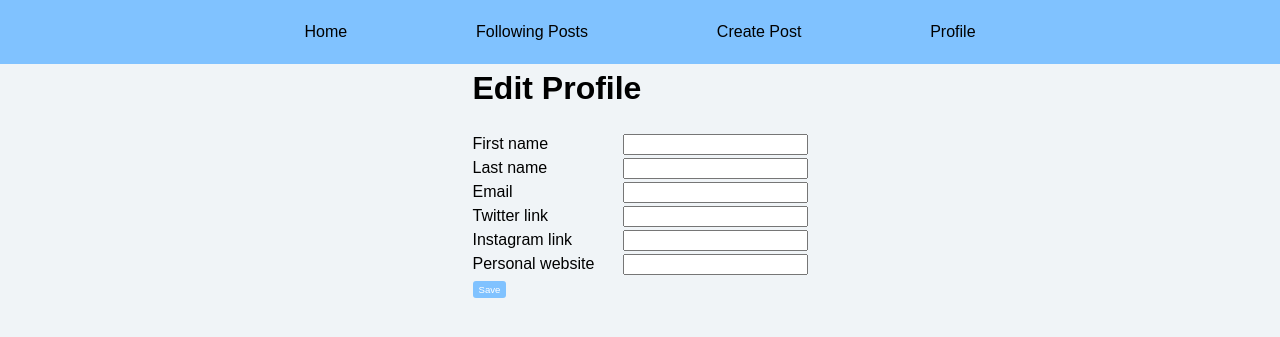
After one commit to omatthew-tech/SocialMedia, a Django app: page /edit/ in a window 1280 px wide. The commit adds this page. Shown: the top 337 px of the page. Run offline with Django 4.2, Linux system fonts and the light colour scheme; a user stored in the database is signed in; data comes from the database, SQL or seed files in the repository; both versions use the stored data as it was after the commit.

Commit message:
edit profile

```diff
--- a/myapp/forms.py
+++ b/myapp/forms.py
@@ -1,5 +1,5 @@
 from django import forms
-from .models import Post, Comment
+from .models import Post, Comment, Profile
 
 class PostForm(forms.ModelForm):
     class Meta:
@@ -10,3 +10,8 @@ class CommentForm(forms.ModelForm):
     class Meta:
         model = Comment
         fields = ('text',)
+
+class ProfileForm(forms.ModelForm):
+    class Meta:
+        model = Profile
+        fields = ('first_name', 'last_name', 'email', 'twitter_link', 'instagram_link', 'personal_website')
--- a/myapp/models.py
+++ b/myapp/models.py
@@ -34,3 +34,12 @@ class Follow(models.Model):
     user = models.ForeignKey(User, on_delete=models.CASCADE, related_name='following', related_query_name='follower')
     followed_user = models.ForeignKey(User, on_delete=models.CASCADE, related_name='followers', related_query_name='followed')
     created_at = models.DateTimeField(auto_now_add=True)
+
+class Profile(models.Model):
+    user = models.OneToOneField(User, on_delete=models.CASCADE)
+    first_name = models.CharField(max_length=30, null=True, blank=True)
+    last_name = models.CharField(max_length=30, null=True, blank=True)
+    email = models.EmailField(null=True, blank=True)
+    twitter_link = models.URLField(null=True, blank=True)
+    instagram_link = models.URLField(null=True, blank=True)
+    personal_website = models.URLField(null=True, blank=True)
--- a/myapp/static/css/styles.css
+++ b/myapp/static/css/styles.css
@@ -102,3 +102,96 @@ form button {
   gap: 5px; /* Decrease space between button and span */
   margin: 0;
 }
+
+.eye-container {
+  display: flex;
+  justify-content: center;
+  align-items: center;
+  height: 60vh;
+}
+
+.eye {
+  position: relative;
+  width: 100px;
+  height: 100px;
+  background-color: white;
+  border: 2px solid black;
+  border-radius: 50%;
+}
+
+.pupil {
+  position: absolute;
+  width: 30px;
+  height: 30px;
+  background-color: black;
+  border-radius: 50%;
+  top: 35%;
+  left: 35%;
+}
+
+.help-text {
+  font-size: 0.8em;
+  color: #666;
+  display: block;
+  margin-bottom: 0.5rem;
+}
+
+.error {
+  font-size: 0.8em;
+  color: #ff0000;
+  display: block;
+  margin-bottom: 0.5rem;
+}
+
+.field-container {
+  display: flex;
+  align-items: center;
+}
+
+.field-container label {
+  width: 150px; /* Adjust this value based on the maximum width you want for the labels */
+}
+
+.form-group input {
+  flex-grow: 1;
+}
+
+
+/* Add the following CSS rules to your styles.css file */
+
+.dropdown {
+  position: relative;
+  display: inline-block;
+}
+
+.dropdown-toggle {
+  cursor: pointer;
+}
+
+.dropdown-menu {
+  display: none;
+  position: absolute;
+  background-color: #f9f9f9;
+  min-width: 160px;
+  box-shadow: 0px 8px 16px 0px rgba(0,0,0,0.2);
+  z-index: 1;
+}
+
+.dropdown-menu a {
+  color: black;
+  padding: 12px 16px;
+  text-decoration: none;
+  display: block;
+}
+
+.dropdown-menu a:hover {
+  background-color: #f1f1f1;
+}
+
+.dropdown:hover .dropdown-menu {
+  display: block;
+}
+
+.dropdown:hover .dropdown-toggle {
+  background-color: #3e8e41;
+}
--- /dev/null
+++ b/myapp/static/js/main.js
@@ -0,0 +1,22 @@
+function getRandomPosition() {
+    const min = 25;
+    const max = 60;
+    return {
+      x: Math.floor(Math.random() * (max - min) + min) + '%',
+      y: Math.floor(Math.random() * (max - min) + min) + '%',
+    };
+  }
+
+  function animateEye() {
+    const pupil = document.querySelector('.pupil');
+    if (pupil) {
+      const newPosition = getRandomPosition();
+      pupil.style.top = newPosition.y;
+      pupil.style.left = newPosition.x;
+    }
+  }
+
+  // If the user is not logged in, start the eye animation
+  if (!document.querySelector('body').classList.contains('logged-in')) {
+    setInterval(animateEye, 2000);
+  }
--- a/myapp/templates/base.html
+++ b/myapp/templates/base.html
@@ -8,19 +8,40 @@
 <body>
     <header>
         <nav>
+          {% if user.is_authenticated %}
             <a href="{% url 'home' %}">Home</a>
-            {% if user.is_authenticated %}
-                <a href="{% url 'create_post' %}">Create Post</a>
-                <a href="{% url 'logout' %}">Logout</a>
-            {% else %}
-                <a href="{% url 'signup' %}">Signup</a>
-                <a href="{% url 'login' %}">Login</a>
-            {% endif %}
+            <a href="{% url 'following_posts' %}">Following Posts</a>
+            <a href="{% url 'create_post' %}">Create Post</a>
+            <div class="dropdown">
+                <a href="#" class="dropdown-toggle">Profile</a>
+                <div class="dropdown-menu">
+                    <a href="{% url 'edit_profile' %}">Edit</a>
+
+                    <a href="{% url 'logout' %}">Logout</a>
+                </div>
+            </div>
+          {% else %}
+            <a href="{% url 'login' %}" class="btn btn-primary">Login</a>
+            <a href="{% url 'signup' %}" class="btn btn-primary">Sign up</a>
+          {% endif %}
         </nav>
     </header>
     <main>
+        {% block eye_animation %}
+        {% if not user.is_authenticated %}
+        <div class="eye-container">
+            <div class="eye">
+                <div class="pupil"></div>
+            </div>
+        </div>
+        {% endif %}
+        {% endblock %}
+
+
         {% block content %}
         {% endblock %}
     </main>
+
+    <script src="{% static 'js/main.js' %}"></script>
 </body>
 </html>
--- /dev/null
+++ b/myapp/templates/edit_profile.html
@@ -0,0 +1,40 @@
+{% extends 'base.html' %}
+
+{% block content %}
+    <h1>Edit Profile</h1>
+    <form method="post">
+        {% csrf_token %}
+        <div class="form-group">
+            {% for field in form %}
+                <div class="field-container">
+                    <label for="{{ field.auto_id }}">{{ field.label }}</label>
+                    {{ field }}
+                </div>
+            {% endfor %}
+        </div>
+        <button type="submit">Save</button>
+    </form>
+{% endblock %}
+
+
+{% block extra_css %}
+
+
+<style>
+
+
+    .field-container {
+    display: flex;
+    align-items: center;
+}
+
+.field-container label {
+    width: 150px; /* Adjust this value based on the maximum width you want for the labels */
+}
+
+.form-group input {
+    flex-grow: 1;
+}
+
+</style>
+{% endblock %}
--- a/myapp/urls.py
+++ b/myapp/urls.py
@@ -16,4 +16,5 @@ urlpatterns = [
     path('unfollow/<str:username>/', views.unfollow_user, name='unfollow_user'),
     path('following_posts/', views.following_posts, name='following_posts'),
     path('profile/<str:username>/', views.profile, name='profile'),
+    path('edit/', views.edit_profile, name='edit_profile'),
 ]
--- a/myapp/views.py
+++ b/myapp/views.py
@@ -12,6 +12,9 @@ from django.contrib.auth.models import User
 
 from django.http import HttpResponseRedirect
 from django.urls import reverse
+
+from .forms import ProfileForm
+from .models import Profile
 
 
 
@@ -85,7 +88,7 @@ def like_post(request, post_id):
     else:
         like = Like(post=post, user=request.user)
         like.save()
-    return redirect('home')
+    return redirect(request.META.get('HTTP_REFERER', 'home'))
 
 @login_required
 def vote_post(request, post_id):
@@ -96,7 +99,7 @@ def vote_post(request, post_id):
     else:
         vote = Vote(post=post, user=request.user)
         vote.save()
-    return redirect('home')
+    return redirect(request.META.get('HTTP_REFERER', 'home'))
 
 @user_passes_test(lambda user: not user.is_authenticated, login_url='home', redirect_field_name=None)
 def landing(request):
@@ -138,3 +141,18 @@ def following_posts(request):
 def profile(request, username):
     user = get_object_or_404(User, username=username)
     return render(request, 'profile.html', {'user': user})
+
+@login_required
+def edit_profile(request):
+    user = request.user
+    user_profile, created = Profile.objects.get_or_create(user=user)
+
+    if request.method == 'POST':
+        form = ProfileForm(request.POST, instance=user_profile)
+        if form.is_valid():
+            form.save()
+            return redirect('edit_profile')
+    else:
+        form = ProfileForm(instance=user_profile)
+
+    return render(request, 'edit_profile.html', {'form': form})
```
Also changed, not shown: myapp/templates/following_posts.html (+60 -4 lines), myapp/templates/home.html (+0 -19 lines), myapp/templates/login.html (+24 -6 lines), myapp/templates/signup.html (+25 -6 lines), db.sqlite3, myapp/migrations/0004_profile.py (added).
